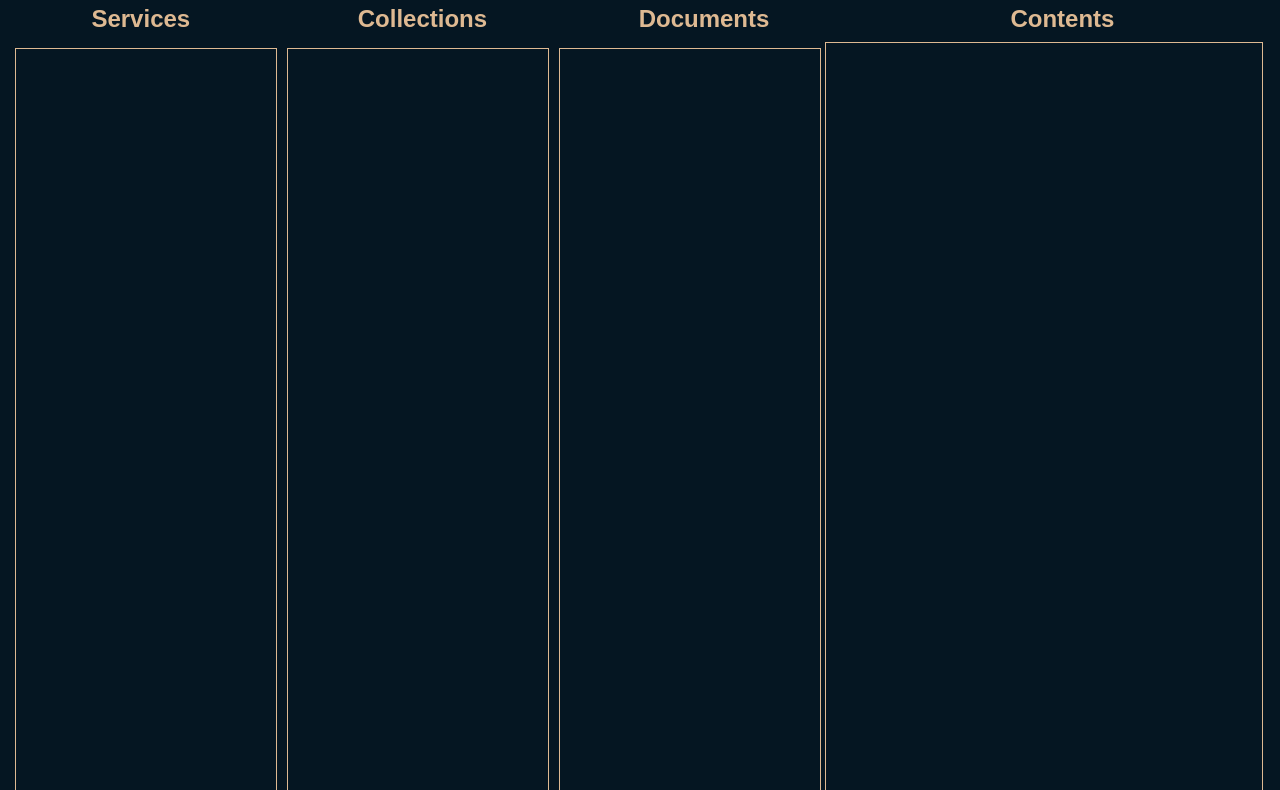
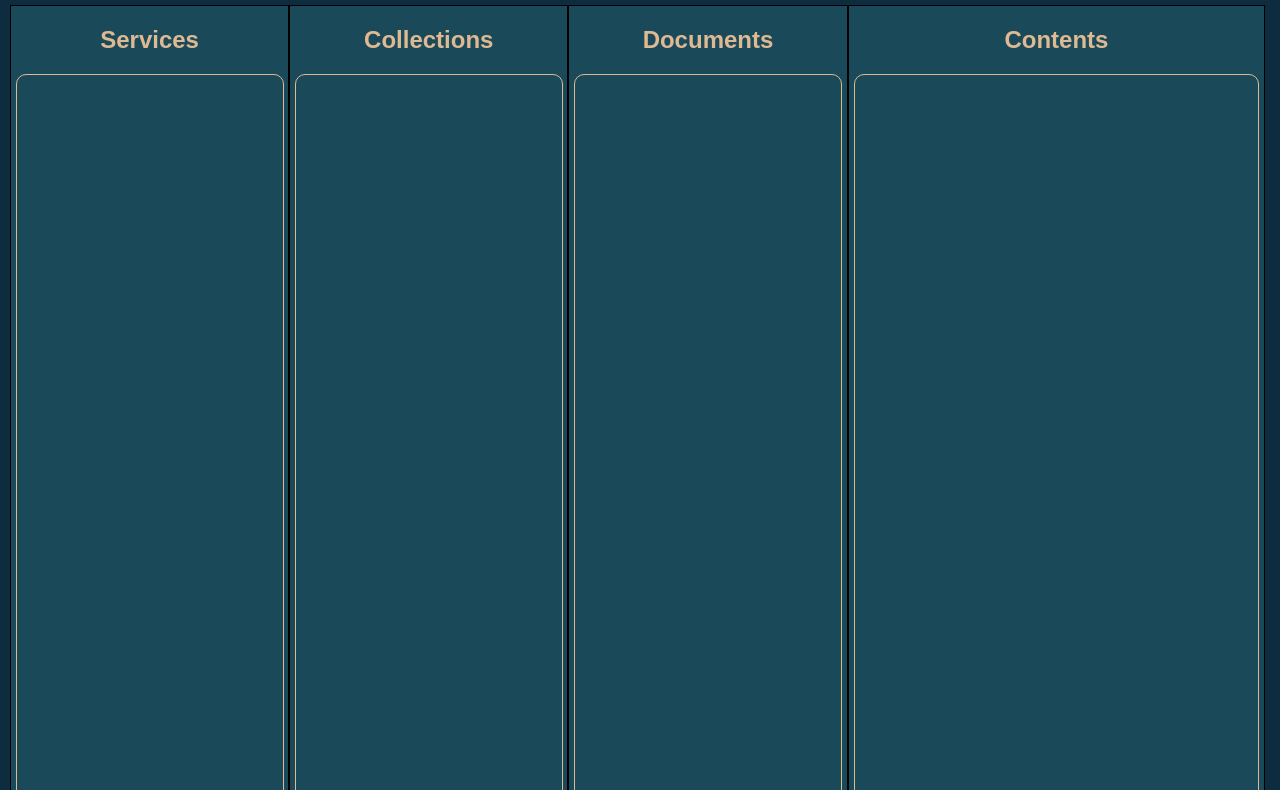
Before and after one commit to johnhagen/Waterbase, a plain HTML site: page dashboard/index.html in a window 1280 px wide. Shown: the part 48-838 px from the top of the page. Drawn offline with Linux system fonts and the light colour scheme.

Commit message:
Updated dashboard and fixed a but in Auth

```diff
--- a/dashboard/index.html
+++ b/dashboard/index.html
@@ -16,18 +16,24 @@
     <button onclick=UpdateServices() class="pageButton">Add Cards</button>
     <div id="statusDiv"></div>
     </header>
-    <div class="container-head">
-        <h2>Services</h2>
-        <h2>Collections</h2>
-        <h2>Documents</h2>
-        <h2 class="documentContent">Contents</h2>
-    </div>
     <div class="container">
-        <div class="column" id="column-services"></div>
-        <div class="column" id="column-collections"></div>
-        <div class="column" id="column-documents"></div>
-        <div class="docContents">
-            <p class="docContentsInsides"></p>
+        <div class="column-holder">
+            <h2>Services</h2>
+            <div class="column" id="column-services"></div>
+        </div>
+        <div class="column-holder">
+            <h2>Collections</h2>
+            <div class="column" id="column-collections"></div>
+        </div>
+        <div class="column-holder">
+            <h2>Documents</h2>
+            <div class="column" id="column-documents"></div>
+        </div>
+        <div class="column-holder" id="contentsColumn">
+            <h2>Contents</h2>
+            <div class="docContents">
+                <p class="docContentsInsides"></p>
+            </div>
         </div>
     </div>
     <script src="code.js"></script>
--- a/dashboard/styles.css
+++ b/dashboard/styles.css
@@ -2,10 +2,11 @@ body {
     font-family: Arial, sans-serif;
     margin: 0;
     padding: 0;
-    background-color: #051622;
+    background-color: #0E2C40;
 }
 
 .page-header {
+    background-color: #1A4A5A;
     vertical-align: center;
     display: flex;
     width: auto;
@@ -63,7 +64,7 @@ body {
     display: flex;
     justify-content: center;
     flex: 1;
-    margin-top: 10px;
+    margin: 20px;
 }
 
 .container-head > h2 {
@@ -79,9 +80,28 @@ body {
     margin: 0;
 }
 
+.column-holder {
+    width: 22%;
+    border: solid;
+    background-color: #1A4A5A;
+    border-width: 1px;
+    height: 90%;
+}
+
+.column-holder > h2 {
+    width: 100%;
+    color: #deb992;
+    text-align: center;
+
+}
+
+#contentsColumn {
+    width: 33%;
+}
+
 .column {
     flex: 1;
-    max-width: 20%;
+    width: 93%;
     height: inherit;
     overflow-y: scroll;
     scroll-behavior: smooth;
@@ -90,6 +110,7 @@ body {
     border: solid;
     border-color: #deb992;
     border-width: 1px;
+    border-radius: 10px;
 }
 
 .card {
@@ -129,13 +150,14 @@ body {
     flex-wrap: wrap;
     height: inherit;
     max-height: inherit;
-    width: 34%;
+    width: 95%;
     padding: 4px;
-    margin: -1px;
+    margin: 5px;
     border: solid;
     color: #dac6b3;
     border-color: #deb992;
     border-width: 1px;
+    border-radius: 10px;
 }
 
 .docContentsInsides {
```
Also changed, not shown: 3 other files.
